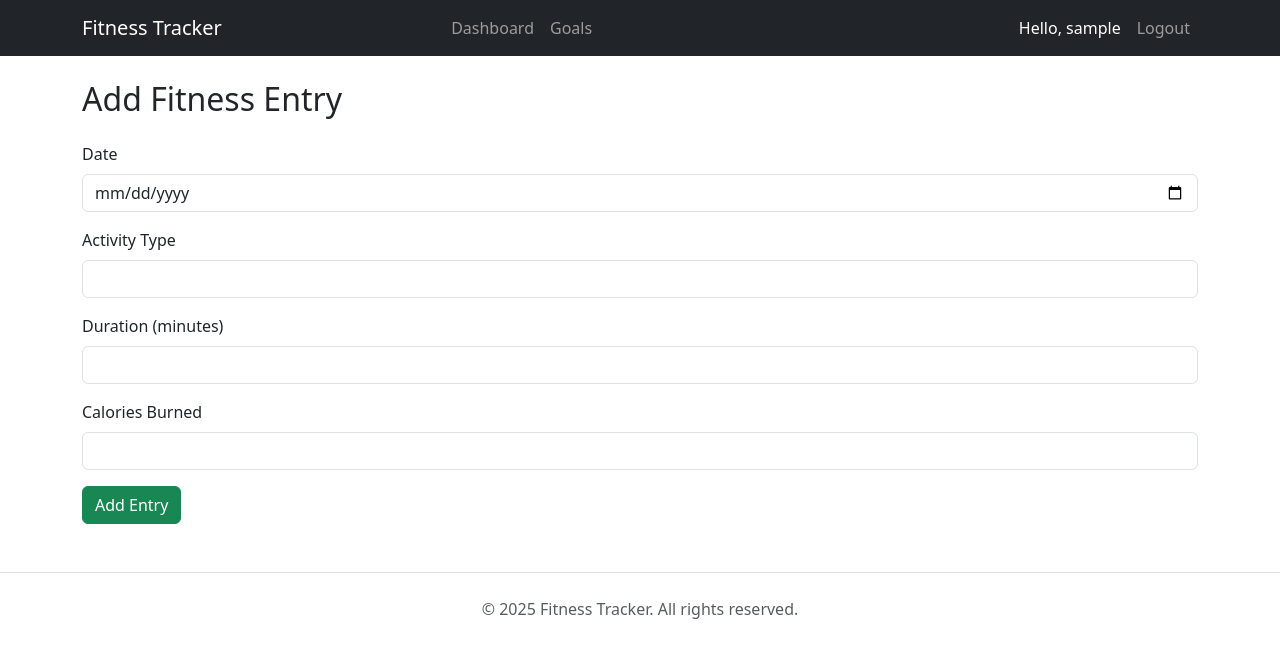
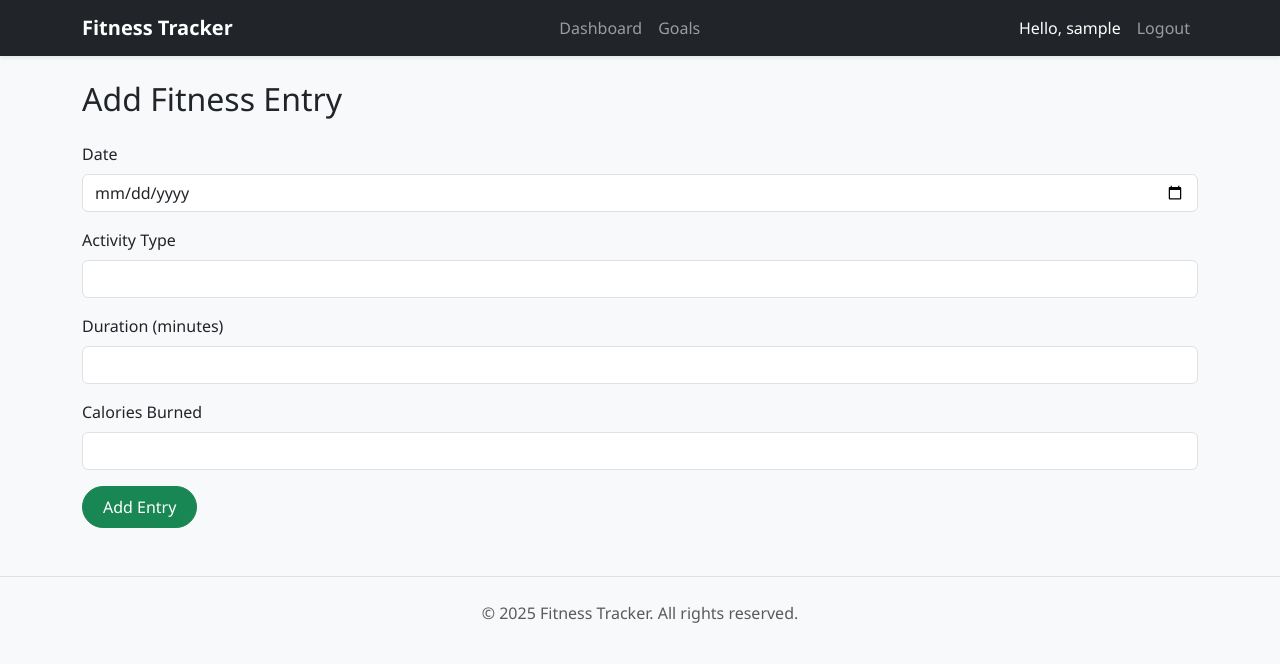
Before and after one commit to Mirul7066/fitness_tracker, a PHP site: page /add_entry.php in a window 1280 px wide. Shown: the top 664 px of the page. Run offline with PHP 8.4, Linux system fonts and the light colour scheme; the visitor is signed in with stand-in values (Sample User, id 1).

Commit message:
added something and changed too

```diff
--- a/add_entry.php
+++ b/add_entry.php
@@ -4,7 +4,7 @@ require_once 'includes/db.php';
 include 'includes/header.php';
 
 if ($_SERVER["REQUEST_METHOD"] === "POST") {
-    $user_id = $_SESSION['user_id']; // Get user ID from session
+    $user_id = $_SESSION['user_id'];
     $activity_date = $_POST['activity_date'];
     $activity_type = $_POST['activity_type'];
     $duration = $_POST['duration_minutes'];
--- /dev/null
+++ b/css/style.css
@@ -0,0 +1,36 @@
+body {
+    background-color: #f8f9fa;
+    font-family: 'Segoe UI', Tahoma, Geneva, Verdana, sans-serif;
+}
+
+.navbar {
+    box-shadow: 0 2px 4px rgba(0, 0, 0, 0.1);
+}
+
+.card-custom {
+    border: none;
+    border-radius: 1rem;
+    box-shadow: 0 4px 16px rgba(0, 0, 0, 0.05);
+    transition: transform 0.2s ease-in-out;
+}
+
+.card-custom:hover {
+    transform: translateY(-5px);
+}
+
+.btn-primary, .btn-success, .btn-danger, .btn-outline-light {
+    border-radius: 30px;
+    padding: 8px 20px;
+    font-weight: 500;
+}
+
+.table-striped > tbody > tr:nth-child(odd) {
+    background-color: #f0f2f5;
+}
+
+/* Responsive tweaks */
+@media (max-width: 768px) {
+    .navbar .navbar-text, .navbar .btn {
+        font-size: 0.9rem;
+    }
+}
--- a/dashboard.php
+++ b/dashboard.php
@@ -10,11 +10,9 @@ if (!isset($_SESSION['user_id'])) {
 
 $username = $_SESSION['username'];
 
-// Include shared header (with navbar)
 include 'includes/header.php';
 ?>
 
-<!-- Dashboard Content -->
 <div class="container mt-5">
     <h2 class="text-center mb-4">Dashboard</h2>
     <div class="text-center">
--- a/includes/db.php
+++ b/includes/db.php
@@ -1,9 +1,8 @@
 <?php
 $host = 'localhost';
 $dbname = 'fitness_tracker';
-$username = 'root'; // Default for XAMPP
-$password = '';     // Default for XAMPP is empty
-
+$username = 'root';
+$password = '';
 try {
     $pdo = new PDO("mysql:host=$host;dbname=$dbname;charset=utf8", $username, $password);
     // Enable exception mode for errors
--- a/includes/footer.php
+++ b/includes/footer.php
@@ -1,4 +1,4 @@
-</div> <!-- end container -->
+</div>
 <footer class="text-center text-muted py-4 mt-5 border-top">
     <p>&copy; <?= date('Y') ?> Fitness Tracker. All rights reserved.</p>
 </footer>
--- a/includes/header.php
+++ b/includes/header.php
@@ -8,19 +8,23 @@ if (session_status() === PHP_SESSION_NONE) {
 <head>
     <meta charset="UTF-8">
     <title>Fitness Tracker</title>
+
+    <!-- Bootstrap CSS -->
     <link href="https://cdn.jsdelivr.net/npm/bootstrap@5.3.0/dist/css/bootstrap.min.css" rel="stylesheet">
+
+    <!-- Custom CSS -->
+    <link href="css/style.css" rel="stylesheet">
 </head>
 <body>
-<nav class="navbar navbar-expand-lg navbar-dark bg-dark">
+<nav class="navbar navbar-expand-lg navbar-dark bg-dark shadow-sm">
     <div class="container">
-        <a class="navbar-brand" href="dashboard.php">Fitness Tracker</a>
+        <a class="navbar-brand fw-bold" href="dashboard.php">Fitness Tracker</a>
 
         <button class="navbar-toggler" type="button" data-bs-toggle="collapse" data-bs-target="#navbarNav">
             <span class="navbar-toggler-icon"></span>
         </button>
 
-        <div class="collapse navbar-collapse">
-            <!-- Centered Nav Links -->
+        <div class="collapse navbar-collapse justify-content-between" id="navbarNav">
             <ul class="navbar-nav mx-auto">
                 <li class="nav-item">
                     <a class="nav-link" href="view_entries.php">Dashboard</a>
@@ -30,8 +34,7 @@ if (session_status() === PHP_SESSION_NONE) {
                 </li>
             </ul>
 
-            <!-- Right Side User Info -->
-            <ul class="navbar-nav ms-auto">
+            <ul class="navbar-nav">
                 <li class="nav-item">
                     <span class="nav-link text-white">Hello, <?= htmlspecialchars($_SESSION['username']) ?></span>
                 </li>
--- a/view_entries.php
+++ b/view_entries.php
@@ -14,7 +14,6 @@ try {
 }
 ?>
 
-<!-- Add New Entry Button -->
 <div class="d-flex justify-content-between align-items-center mb-3">
     <h2 class="mb-0">Your Fitness Entries</h2>
     <a href="add_entry.php" class="btn btn-success">➕ Add New Entry</a>
```
